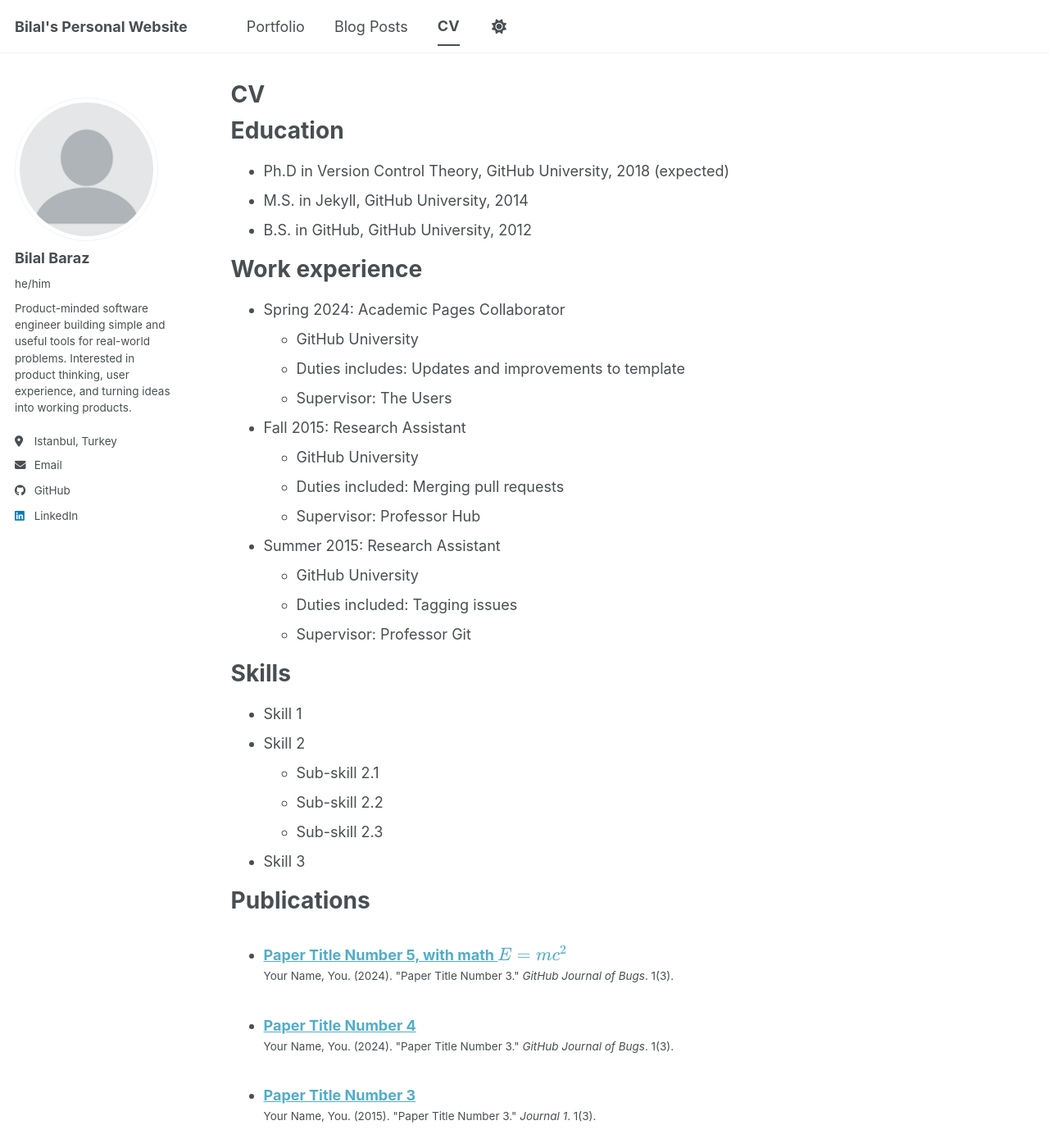
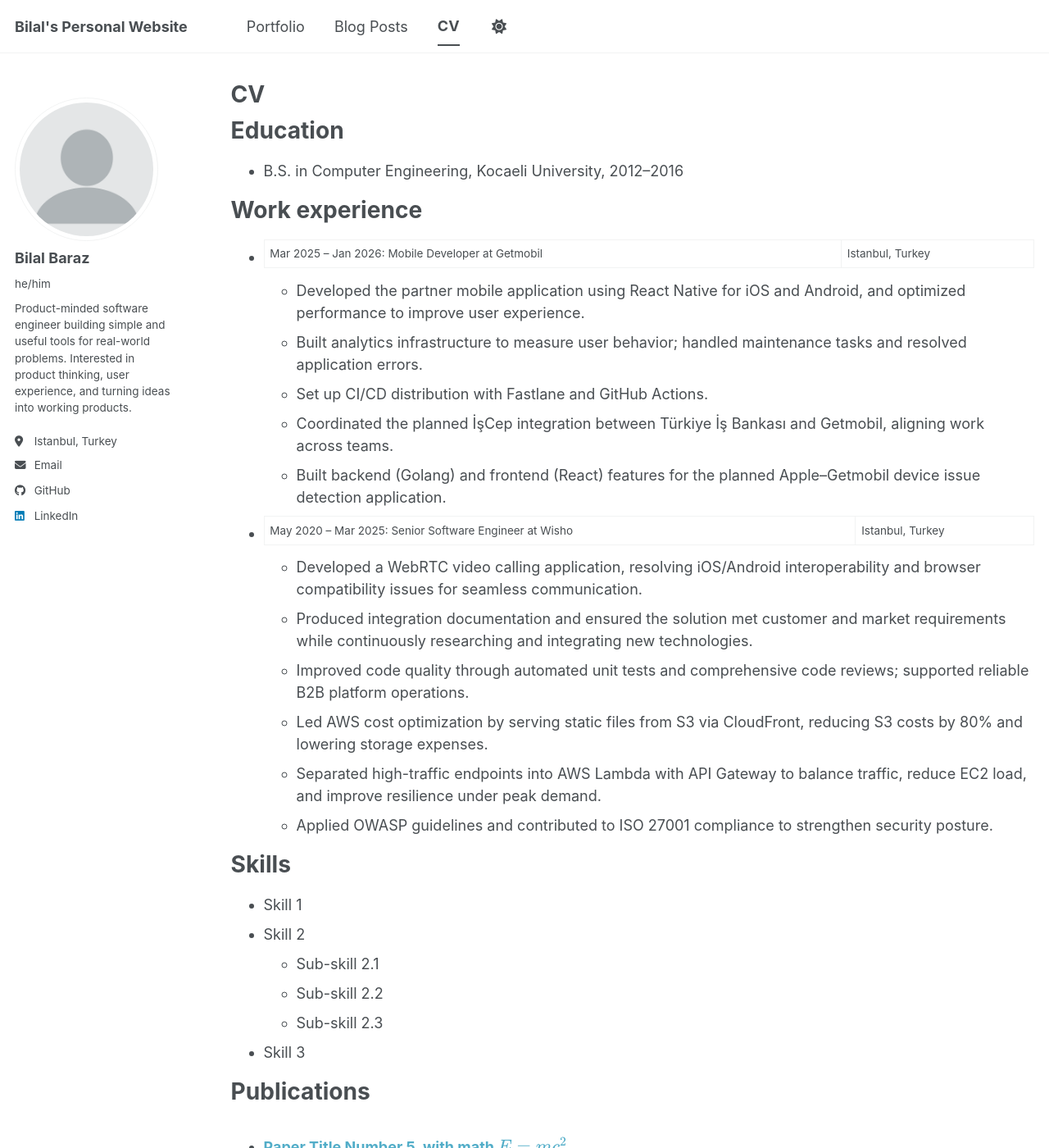
Before and after one commit to bilalbaraz/bilalbaraz.github.io, a Jekyll site: the page built from _pages/cv.md, in a window 1280 px wide and 1400 px high. Shown: the whole window at 82% size. Built offline with Jekyll 4.4.1, drawn with Linux system fonts in a browser that asks for light colours; a script bundle is joined from its source files by our own code; library files that are not in the unit come from our copies; some of the changed text lies outside the part shown.

Commit message:
Add getmobil, wisho experience and Volunteering on resume

```diff
--- a/_pages/cv.md
+++ b/_pages/cv.md
@@ -11,26 +11,24 @@ redirect_from:
 
 Education
 ======
-* Ph.D in Version Control Theory, GitHub University, 2018 (expected)
-* M.S. in Jekyll, GitHub University, 2014
-* B.S. in GitHub, GitHub University, 2012
+* B.S. in Computer Engineering, Kocaeli University, 2012–2016
 
 Work experience
 ======
-* Spring 2024: Academic Pages Collaborator
-  * GitHub University
-  * Duties includes: Updates and improvements to template
-  * Supervisor: The Users
+* Mar 2025 – Jan 2026: Mobile Developer at Getmobil | Istanbul, Turkey
+  * Developed the partner mobile application using React Native for iOS and Android, and optimized performance to improve user experience.
+  * Built analytics infrastructure to measure user behavior; handled maintenance tasks and resolved application errors.
+  * Set up CI/CD distribution with Fastlane and GitHub Actions.
+  * Coordinated the planned İşCep integration between Türkiye İş Bankası and Getmobil, aligning work across teams.
+  * Built backend (Golang) and frontend (React) features for the planned Apple–Getmobil device issue detection application.
 
-* Fall 2015: Research Assistant
-  * GitHub University
-  * Duties included: Merging pull requests
-  * Supervisor: Professor Hub
-
-* Summer 2015: Research Assistant
-  * GitHub University
-  * Duties included: Tagging issues
-  * Supervisor: Professor Git
+* May 2020 – Mar 2025: Senior Software Engineer at Wisho | Istanbul, Turkey
+  * Developed a WebRTC video calling application, resolving iOS/Android interoperability and browser compatibility issues for seamless communication.
+  * Produced integration documentation and ensured the solution met customer and market requirements while continuously researching and integrating new technologies.
+  * Improved code quality through automated unit tests and comprehensive code reviews; supported reliable B2B platform operations.
+  * Led AWS cost optimization by serving static files from S3 via CloudFront, reducing S3 costs by 80% and lowering storage expenses.
+  * Separated high-traffic endpoints into AWS Lambda with API Gateway to balance traffic, reduce EC2 load, and improve resilience under peak demand.
+  * Applied OWASP guidelines and contributed to ISO 27001 compliance to strengthen security posture.
 
 Skills
 ======
@@ -59,6 +57,7 @@ Teaching
     {% include archive-single-cv.html %}
   {% endfor %}</ul>
 
-Service and leadership
+Volunteering
 ======
-* Currently signed in to 43 different slack teams
+* Chair of Management Board, Kocaeli University Computer Club, Sep 2014 – Oct 2015
+* Vice-Chair of Management Board, Kocaeli University Computer Club, Nov 2013 – Sep 2014
```
